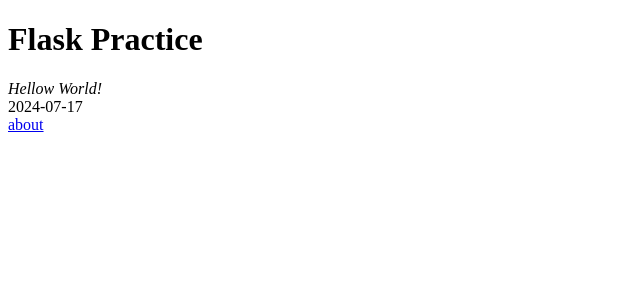
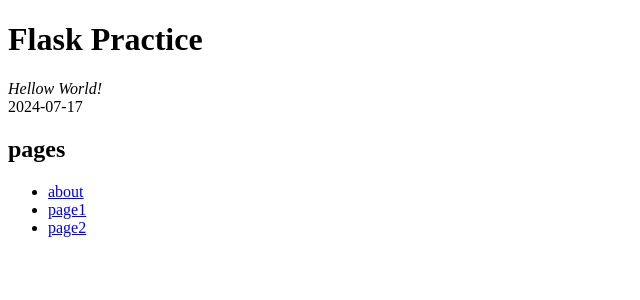
Before and after one commit to kawarimidoll/flask-practice, a Flask app: page / in a window 1280 px wide. Shown: the top 300 px of the page, without its empty margins (0-640 px from the left). Run offline with Flask 3, Linux system fonts and the light colour scheme.

Commit message:
feat: use loop in template

```diff
--- a/testapp/templates/testapp/index.html
+++ b/testapp/templates/testapp/index.html
@@ -8,7 +8,12 @@
 <body>
     <h1>Flask Practice</h1>
     <div><em>Hellow World!</em></div>
-    <div>{{ date_string }}</div>
-    <div><a href="about">about</a></div>
+    <div>{{ data_dict.date }}</div>
+    <h2>pages</h2>
+    <ul>
+        {% for page in data_dict.pages %}
+            <li><a href="{{ page }}">{{ page }}</a></li>
+        {% endfor %}
+    </ul>
 </body>
 </html>
--- a/testapp/views.py
+++ b/testapp/views.py
@@ -7,9 +7,21 @@
 
 @app.route("/")
 def index():
-    return render_template("testapp/index.html", date_string=today.strftime("%Y-%m-%d"))
+    data_dict = {
+            'date': today.strftime("%Y-%m-%d"),
+            'pages': [ 'about', 'page1', 'page2' ]
+    }
+    return render_template("testapp/index.html", data_dict=data_dict)
 
 
 @app.route("/about")
 def about():
     return "This is about page"
+
+@app.route("/page1")
+def page1():
+    return "This is page1"
+
+@app.route("/page2")
+def page2():
+    return "This is page2"
```
